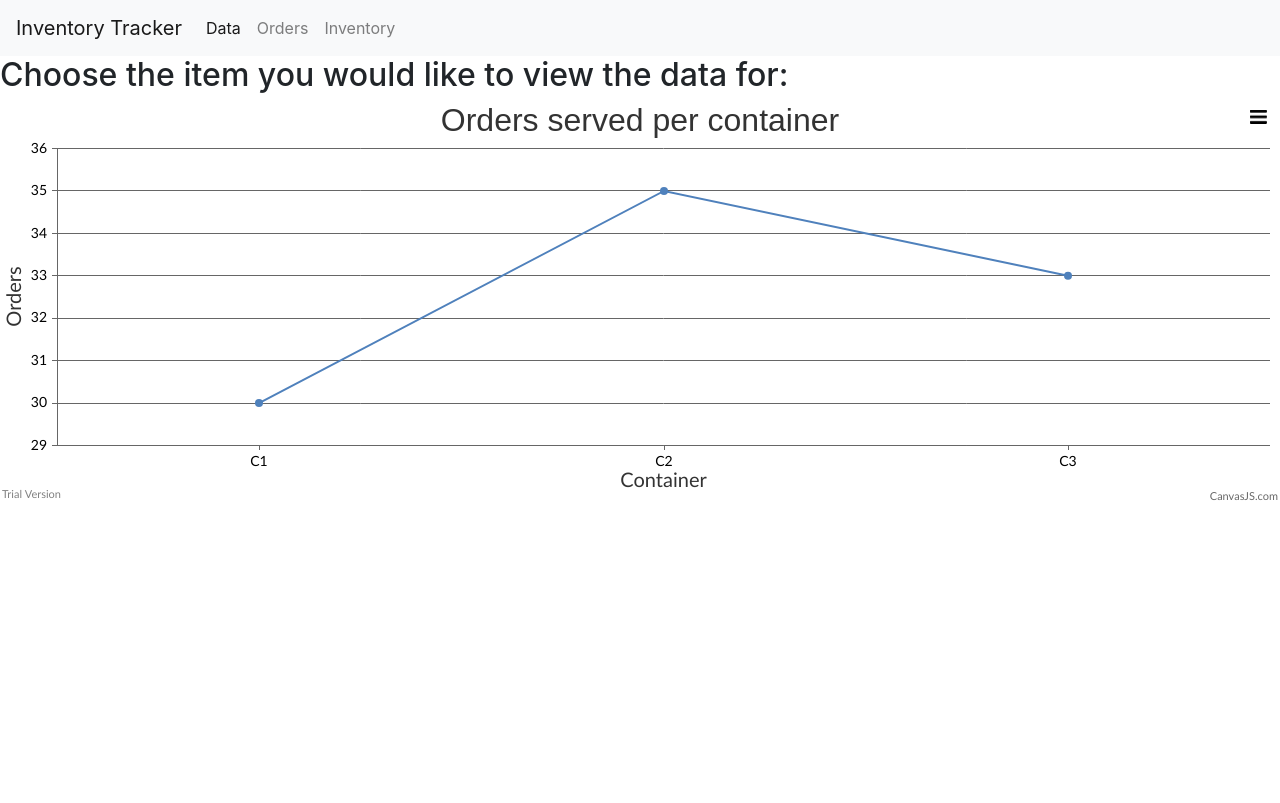
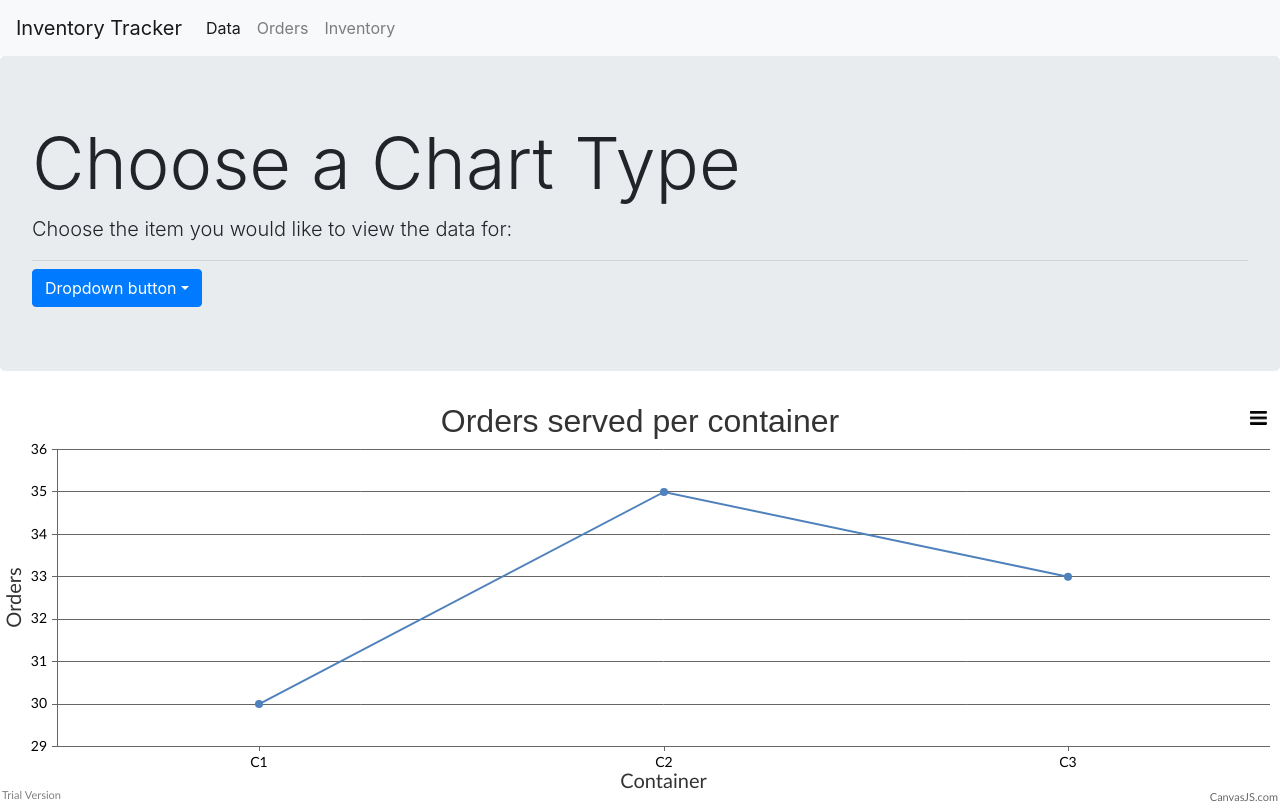
Before and after one commit to hmiles3/inventory-tracker, a React (Create React App) app in the folder client/: page /data in a window 1280 px wide. Shown: the top 803 px of the page. Built offline with nearby package versions, Linux system fonts and the light colour scheme.

Commit message:
added Dropdown

```diff
--- /dev/null
+++ b/client/src/components/Dropdown/index.js
@@ -0,0 +1,21 @@
+import React from "react";
+import "./style.css";
+
+function Dropdown() {
+
+
+  return (
+    <div class="dropdown">
+  <button class="btn btn-secondary dropdown-toggle" type="button" id="dropdownMenuButton" data-toggle="dropdown" aria-haspopup="true" aria-expanded="false">
+    Dropdown button
+  </button>
+  <div class="dropdown-menu" aria-labelledby="dropdownMenuButton">
+    <a class="dropdown-item" href="#">Action</a>
+    <a class="dropdown-item" href="#">Another action</a>
+    <a class="dropdown-item" href="#">Something else here</a>
+  </div>
+</div>
+  );
+}
+
+export default Dropdown;
--- a/client/src/pages/Data.js
+++ b/client/src/pages/Data.js
@@ -1,8 +1,17 @@
 import React, { Component } from "react";
 import CanvasJSReact from '../canvasjs.react';
+import { Jumbotron } from 'reactstrap';
+//import Dropdown from "../components/Dropdown";
+import {  DropdownButton, Dropdown } from 'react-bootstrap';
 var CanvasJSChart = CanvasJSReact.CanvasJSChart;
 
+
 class Data extends Component {
+
+
+
+
+
     render() {
 		const options = {
 			animationEnabled: true,
@@ -31,7 +40,16 @@ class Data extends Component {
 		}
 		return (
 		<div>
-            <h2>Choose the item you would like to view the data for:</h2>
+            <Jumbotron>
+                <h1 className="display-3">Choose a Chart Type</h1>
+                <p className="lead">Choose the item you would like to view the data for:</p>
+                <hr className="my-2" />
+                <DropdownButton id="dropdown-basic-button" title="Dropdown button">
+  <Dropdown.Item href="#/action-1">Action</Dropdown.Item>
+  <Dropdown.Item href="#/action-2">Another action</Dropdown.Item>
+  <Dropdown.Item href="#/action-3">Something else</Dropdown.Item>
+</DropdownButton>
+            </Jumbotron>
 			<CanvasJSChart options = {options}
 				/* onRef={ref => this.chart = ref} */
 			/>
--- a/client/src/pages/Orders.js
+++ b/client/src/pages/Orders.js
@@ -17,7 +17,7 @@ class Orders extends Component {
         <h1>Orders</h1>
         {results.map(result => (
           <li key = {result.title}>
-            {result.title} <img src= {result.thumbnail}/>
+            {result.title} <img src= {result.thumbnail} alt = {result.title} />
           </li>
         ))}
       </ul>
```
Also changed, not shown: client/package.json (+6 -3 lines), client/src/components/Dropdown/style.css (added), 2 other files (tests, documents, lock files or other folders).
